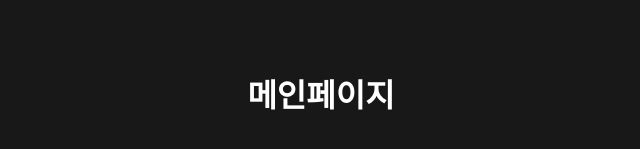
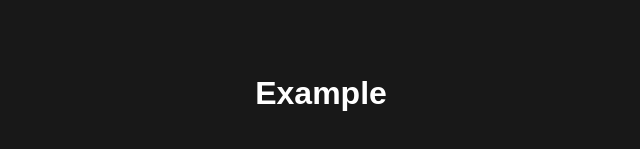
Before and after one commit to WebApp-Team-Project/vs, a React (Vite) app: page / in a window 1280 px wide. Shown: the part 307-456 px from the top of the page, without its empty margins (319-959 px from the left). Built offline with nearby package versions, Linux system fonts and the light colour scheme; a web font is replaced by a local one.

Commit message:
컴포넌트 폴더생성

```diff
--- /dev/null
+++ b/src/components/Example.jsx
@@ -0,0 +1,5 @@
+function Example() {
+  return <h1>Example</h1>;
+}
+
+export default Example;
--- a/src/pages/MainPage.jsx
+++ b/src/pages/MainPage.jsx
@@ -1,4 +1,5 @@
 import styled from 'styled-components';
+import Example from '../components/Example';
 
 const Container = styled.div`
   display: flex;
@@ -12,7 +13,7 @@ const Container = styled.div`
 function MainPage() {
   return (
     <Container>
-      <h1>메인페이지</h1>
+      <Example />
     </Container>
   );
 }
```
